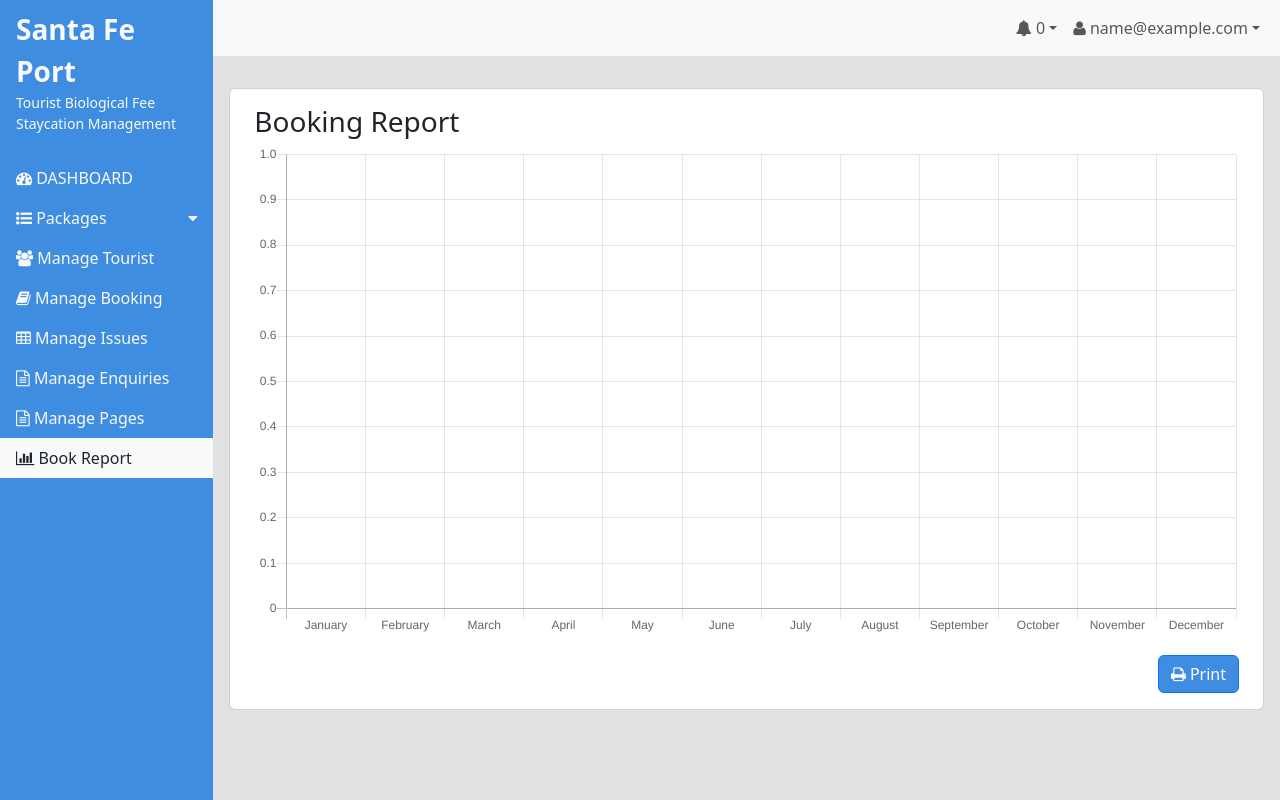
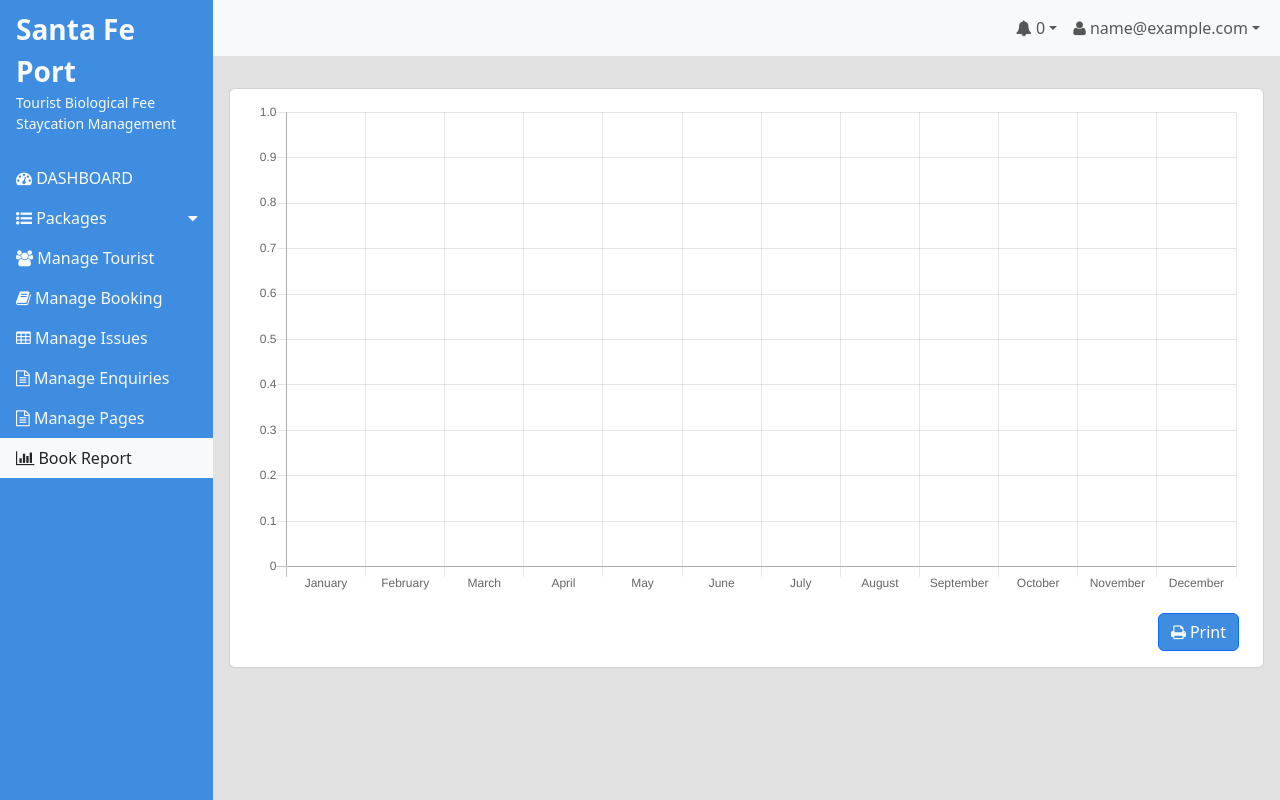
Before and after one commit to CapsJect1/TMS, a PHP site: page /admin/book-report.php in a window 1280 px wide. Run offline with PHP 8.4, Linux system fonts and the light colour scheme; the visitor is signed in with stand-in values (Sample User, id 1); data that the repository does not hold is empty.

Commit message:
Update book-report.php

```diff
--- a/admin/book-report.php
+++ b/admin/book-report.php
@@ -37,7 +37,7 @@ if (strlen($_SESSION['alogin']) == 0) {
 <div class="card mt-4">
     <div class="card-body">
         <div class="d-flex align-items-center justify-content-between">
-            <h3>Booking Report</h3>
+
 
         </div>
         <!-- This is where the graph is displayed -->
```
